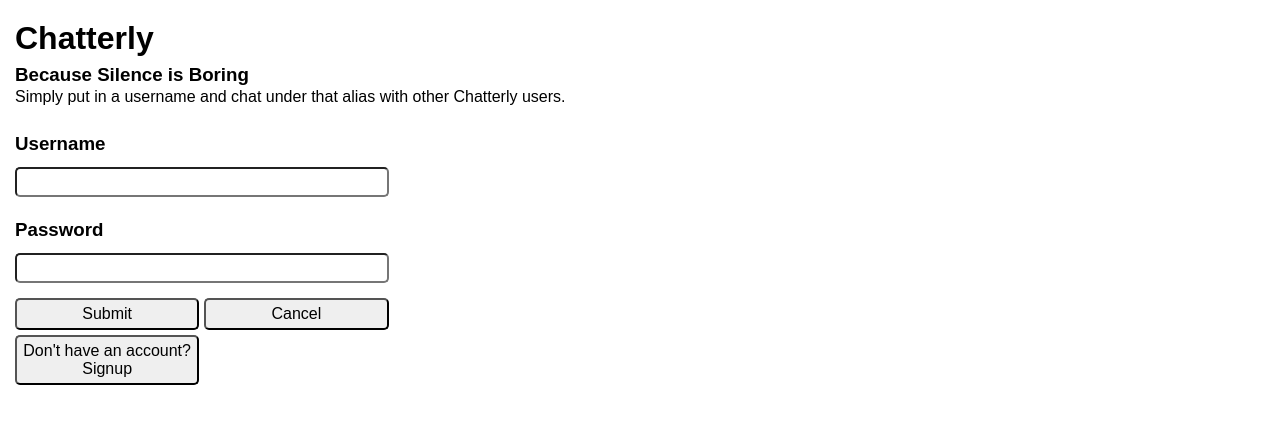
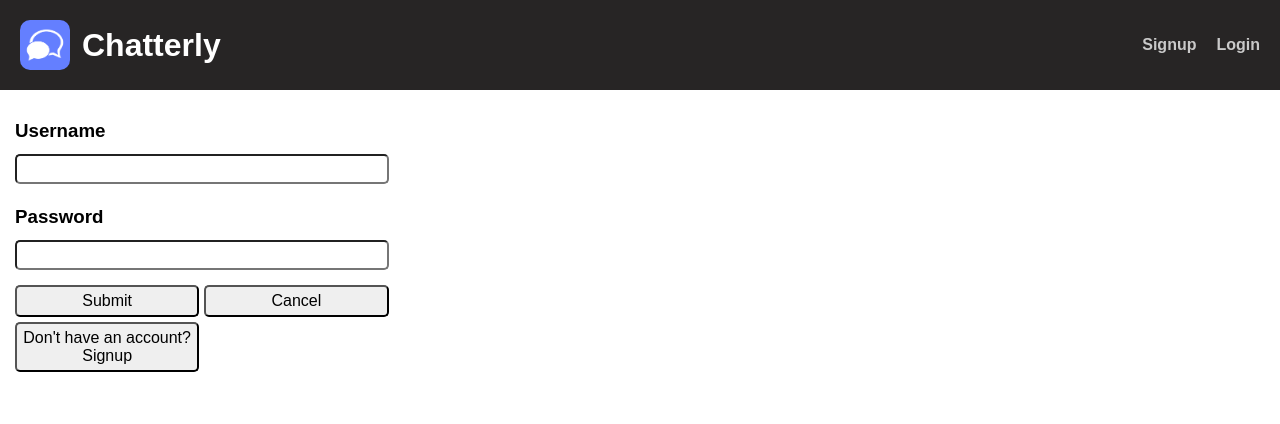
Before and after one commit to jack-g-coms/Chatterly, a website: page public/index.html in a window 1280 px wide. Drawn offline with Linux system fonts and the light colour scheme.

Commit message:
Some design

```diff
--- a/public/index.html
+++ b/public/index.html
@@ -1,16 +1,25 @@
 <html>
     <head>
         <title>Chatterly</title>
+        <link rel="icon" type="image/png" href="./resources/images/logo.png">
         <link rel="stylesheet" href="./resources/css/global.css">
         <link rel="stylesheet" href="./resources/css/index.css">
     </head>
 
     <body>
+        <div class="navbar-container">
+            <div class="navbar-logo-container">
+                <img src="./resources/images/logo.png">
                 <h1>Chatterly</h1>
-        <h3>Because Silence is Boring</h3>
+            </div>
 
-        <p>Simply put in a username and chat under that alias with other Chatterly users.</p>
+            <div class="navbar-links-container">
+                <a href="/signup">Signup</a>
+                <a href="/login">Login</a>
+            </div>
+        </div>
 
+        <div class="page-content">
             <form id="login-form">
                 <span id="login-error">Error</span>
 
@@ -51,6 +60,7 @@
                     <button type="button" id="login-btn">Already have an account? Login</button>
                 </div>
             </form>
+        </div>
 
         <script src="./resources/js/home.js"></script>
     </body>
--- a/public/resources/css/chat.css
+++ b/public/resources/css/chat.css
@@ -4,6 +4,7 @@
     flex-direction: column;
     gap: 20px;
 
+    max-height: 75vh;
     overflow-y: auto;
 }
 
--- a/public/resources/css/global.css
+++ b/public/resources/css/global.css
@@ -36,8 +36,12 @@ body {
     height: 100%;
     font-family: Arial, sans-serif;
 
+    overflow-x: hidden;
+}
+
+.page-content {
     padding: 15px 15px;
-    overflow-x: hidden;
+    overflow-y: auto;
 }
 
 form {
@@ -58,6 +62,43 @@ form input {
     width: 100%;
 }
 
+.navbar-container {
+    display: flex;
+    flex-direction: row;
+    align-items: center;
+
+    width: 100%;
+    background-color: #272525;
+    padding: 20px 20px;
+    color: #fff;
+}
+
+.navbar-logo-container {
+    display: flex;
+    flex-direction: row;
+    align-items: center;
+    gap: 12px;
+}
+
+.navbar-logo-container img {
+    width: 50px;
+    height: 50px;
+    border-radius: 10px;
+}
+
+.navbar-links-container {
+    display: flex;
+    flex-direction: row;
+    gap: 20px;
+    margin-left: auto;
+}
+
+.navbar-links-container a {
+    color: #c9c9c9;
+    text-decoration: none;
+    font-weight: bold;
+}
+
 .form-btns {
     display: flex;
     flex-direction: row;
--- a/public/resources/css/index.css
+++ b/public/resources/css/index.css
@@ -1,5 +1,5 @@
 form {
-    margin-top: 20px;
+    margin-top: 8px;
 }
 
 #signup-form {
--- a/public/resources/js/chat.js
+++ b/public/resources/js/chat.js
@@ -43,7 +43,7 @@ logoutBtn.addEventListener("click", async (e) => {
         credentials: "include"
     }).then((res) => {
         window.location.href = "/login";
-    })
+    });
 });
 
 socket.emit("join", ({message, error, data}) => {
--- a/public/resources/js/home.js
+++ b/public/resources/js/home.js
@@ -65,3 +65,11 @@ loginForm.addEventListener("submit", async (e) => {
         window.location.href = "/chat";
     }
 });
+
+if (window.location.pathname == "/login") {
+    loginForm.style.display = "flex";
+    signupForm.style.display = "none";
+} else if (window.location.pathname == "/signup") {
+    loginForm.style.display = "none";
+    signupForm.style.display = "flex";
+}
--- a/server/api.js
+++ b/server/api.js
@@ -113,7 +113,7 @@ router.post("/signup", async (req, res) => {
         const user = await users.getUser(req.body.username);
 
         if (!user) {
-            let hashedPswd = await bcrypt.hash(req.body.password, 10);;
+            let hashedPswd = await bcrypt.hash(req.body.password, 10);
 
             if (hashedPswd) {
                 await users.createUser(req.body.username, hashedPswd);
--- a/server/db/users.js
+++ b/server/db/users.js
@@ -24,7 +24,7 @@ const getUser = (query) => {
                     if (err) {
                         reject(err);
                     } else {
-                        resolve(new User(row));
+                        resolve(row ? new User(row) : null);
                     }
                 }
             )
```
Also changed, not shown: public/chat.html (+9 -3 lines), server/db/schema.js (+7 -2 lines), public/resources/images/logo.png (added). Lines whose indentation alone changed are shown as unchanged.
